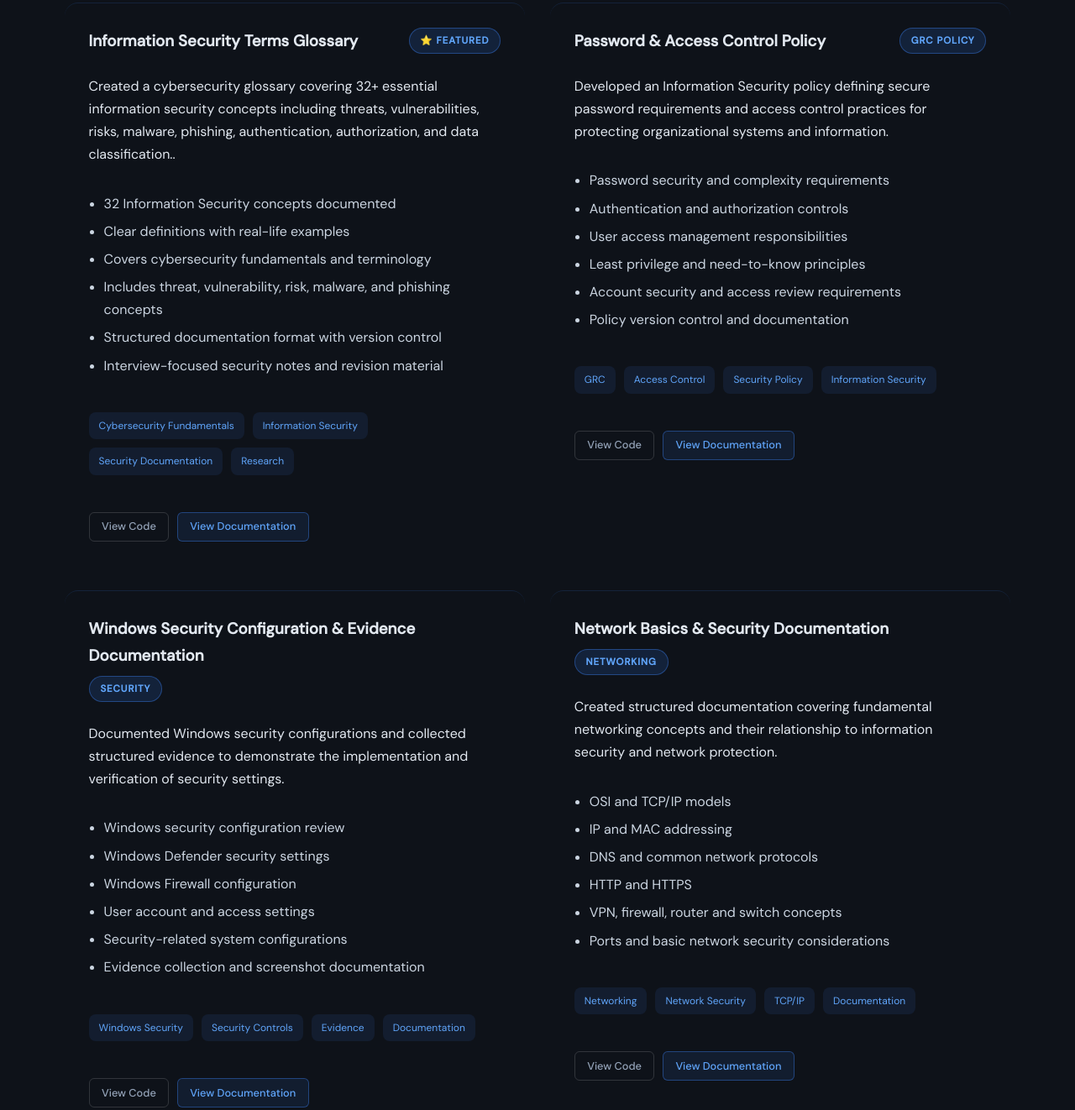
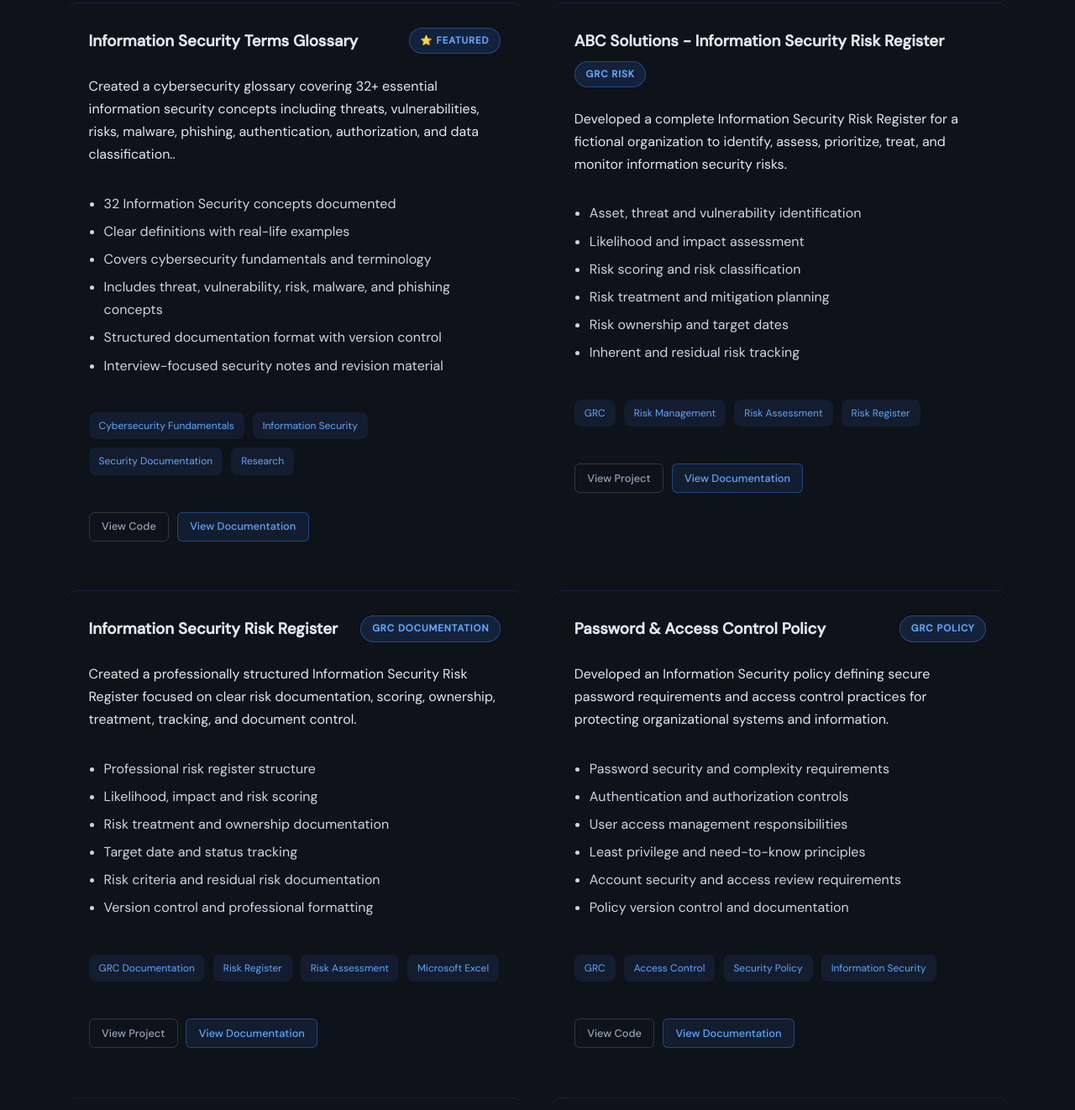
Before and after one commit to durva-amin/durva-portfolio, a plain HTML site: page index.html in a window 1280 px wide. Shown: the part 2694-4016 px from the top of the page at 84% size. Drawn offline with Linux system fonts and the light colour scheme.

Commit message:
Add Week 5 GRC risk register projects

```diff
--- a/index.html
+++ b/index.html
@@ -944,6 +944,120 @@ Documentation, risk analysis, and cybersecurity projects demonstrating my learni
   </div>
     </div>
 
+    <!-- ABC Solutions - Information Security Risk Register -->
+<div class="proj-card">
+
+  <div style="display:flex;justify-content:space-between;align-items:center;margin-bottom:8px;flex-wrap:wrap;gap:.5rem;">
+
+    <h3 style="margin:0">
+      ABC Solutions - Information Security Risk Register
+    </h3>
+
+    <span style="font-size:.72rem;font-weight:700;letter-spacing:.08em;
+      background:rgba(59,130,246,.15);border:1px solid rgba(59,130,246,.4);
+      color:#60a5fa;padding:.3rem .8rem;border-radius:100px;">
+      GRC RISK
+    </span>
+
+  </div>
+
+  <p>
+    Developed a complete Information Security Risk Register for a fictional
+    organization to identify, assess, prioritize, treat, and monitor
+    information security risks.
+  </p>
+
+  <ul class="features">
+    <li>Asset, threat and vulnerability identification</li>
+    <li>Likelihood and impact assessment</li>
+    <li>Risk scoring and risk classification</li>
+    <li>Risk treatment and mitigation planning</li>
+    <li>Risk ownership and target dates</li>
+    <li>Inherent and residual risk tracking</li>
+  </ul>
+
+  <div class="tech">
+    <span>GRC</span>
+    <span>Risk Management</span>
+    <span>Risk Assessment</span>
+    <span>Risk Register</span>
+  </div>
+
+  <div class="proj-btns">
+
+    <a href="https://github.com/durva-amin/ABC-Solutions---Information-Security-Risk-Register"
+       target="_blank"
+       class="btn-code">
+      View Project
+    </a>
+
+    <a href="projects/ABC%20Solutions%20-%20Information%20Security%20Risk%20Register.pdf"
+       target="_blank"
+       class="btn-demo">
+      View Documentation
+    </a>
+
+  </div>
+
+</div>
+
+<!-- Information Security Risk Register Documentation -->
+<div class="proj-card">
+
+  <div style="display:flex;justify-content:space-between;align-items:center;margin-bottom:8px;flex-wrap:wrap;gap:.5rem;">
+
+    <h3 style="margin:0">
+      Information Security Risk Register
+    </h3>
+
+    <span style="font-size:.72rem;font-weight:700;letter-spacing:.08em;
+      background:rgba(59,130,246,.15);border:1px solid rgba(59,130,246,.4);
+      color:#60a5fa;padding:.3rem .8rem;border-radius:100px;">
+      GRC DOCUMENTATION
+    </span>
+
+  </div>
+
+  <p>
+    Created a professionally structured Information Security Risk Register
+    focused on clear risk documentation, scoring, ownership, treatment,
+    tracking, and document control.
+  </p>
+
+  <ul class="features">
+    <li>Professional risk register structure</li>
+    <li>Likelihood, impact and risk scoring</li>
+    <li>Risk treatment and ownership documentation</li>
+    <li>Target date and status tracking</li>
+    <li>Risk criteria and residual risk documentation</li>
+    <li>Version control and professional formatting</li>
+  </ul>
+
+  <div class="tech">
+    <span>GRC Documentation</span>
+    <span>Risk Register</span>
+    <span>Risk Assessment</span>
+    <span>Microsoft Excel</span>
+  </div>
+
+  <div class="proj-btns">
+
+    <a href="https://github.com/durva-amin/Information-Security-Risk-Register"
+       target="_blank"
+       class="btn-code">
+      View Project
+    </a>
+
+    <a href="projects/Information%20Security%20Risk%20Register.pdf"
+       target="_blank"
+       class="btn-demo">
+      View Documentation
+    </a>
+
+  </div>
+
+</div>
+
     <!-- Password & Access Control Policy -->
 <div class="proj-card">
 
```
Also changed, not shown: 2 other files.
